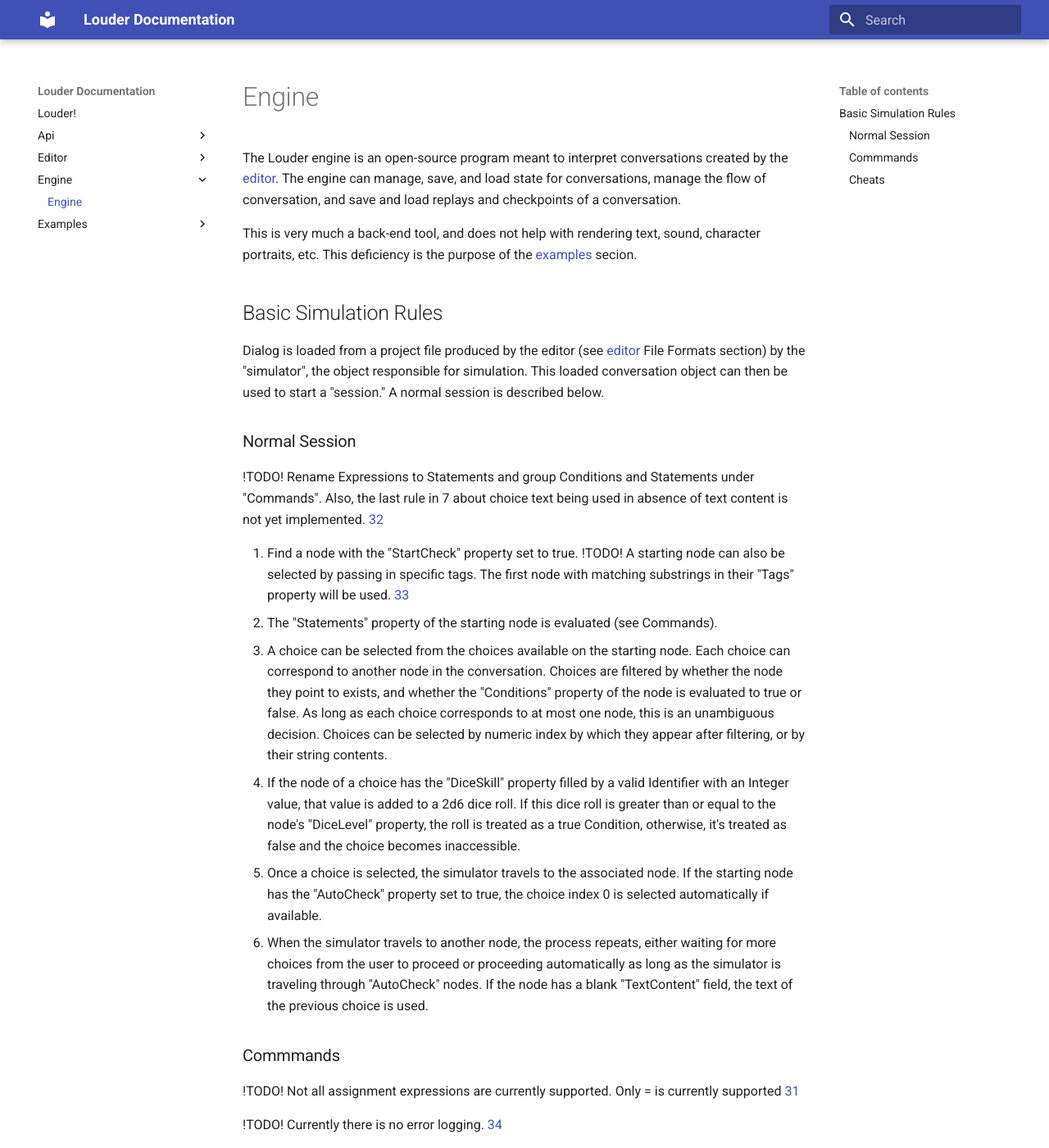
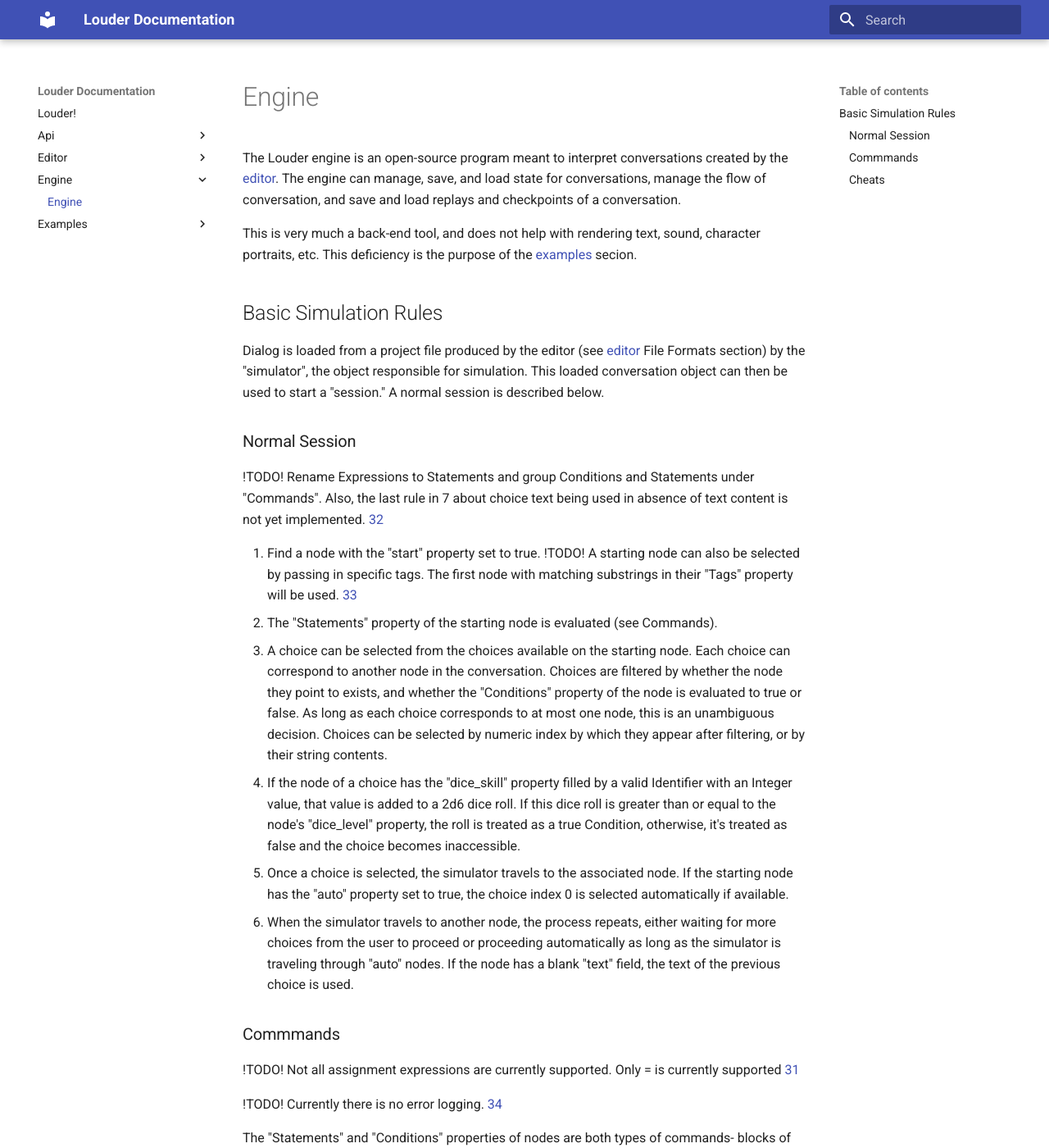
Before and after one commit to Roboticy3/Louder, an MkDocs documentation site: the page built from docs/docs/engine/index.md, in a window 1280 px wide and 1400 px high. Shown: the whole window at 82% size. Built offline with MkDocs 1.6.1 and Material for MkDocs 9.7.7, drawn with Linux system fonts in a browser that asks for light colours; some of the changed text lies outside the part shown.

Commit message:
improve naming system for fields in hub.tscn

```diff
--- a/docs/docs/engine/index.md
+++ b/docs/docs/engine/index.md
@@ -15,12 +15,12 @@ Dialog is loaded from a project file produced by the editor (see [editor](/edito
 ### Normal Session
 !TODO! Rename Expressions to Statements and group Conditions and Statements under "Commands". Also, the last rule in 7 about choice text being used in absence of text content is not yet implemented. [32](https://github.com/Roboticy3/Louder/issues/32)
 
- 1. Find a node with the "StartCheck" property set to true. !TODO! A starting node can also be selected by passing in specific tags. The first node with matching substrings in their "Tags" property will be used. [33](https://github.com/Roboticy3/Louder/issues/33)
+ 1. Find a node with the "start" property set to true. !TODO! A starting node can also be selected by passing in specific tags. The first node with matching substrings in their "Tags" property will be used. [33](https://github.com/Roboticy3/Louder/issues/33)
  3. The "Statements" property of the starting node is evaluated (see Commands).
  4. A choice can be selected from the choices available on the starting node. Each choice can correspond to another node in the conversation. Choices are filtered by whether the node they point to exists, and whether the "Conditions" property of the node is evaluated to true or false. As long as each choice corresponds to at most one node, this is an unambiguous decision. Choices can be selected by numeric index by which they appear after filtering, or by their string contents.
- 5. If the node of a choice has the "DiceSkill" property filled by a valid Identifier with an Integer value, that value is added to a 2d6 dice roll. If this dice roll is greater than or equal to the node's "DiceLevel" property, the roll is treated as a true Condition, otherwise, it's treated as false and the choice becomes inaccessible.
- 6. Once a choice is selected, the simulator travels to the associated node. If the starting node has the "AutoCheck" property set to true, the choice index 0 is selected automatically if available.
- 7. When the simulator travels to another node, the process repeats, either waiting for more choices from the user to proceed or proceeding automatically as long as the simulator is traveling through "AutoCheck" nodes. If the node has a blank "TextContent" field, the text of the previous choice is used.
+ 5. If the node of a choice has the "dice_skill" property filled by a valid Identifier with an Integer value, that value is added to a 2d6 dice roll. If this dice roll is greater than or equal to the node's "dice_level" property, the roll is treated as a true Condition, otherwise, it's treated as false and the choice becomes inaccessible.
+ 6. Once a choice is selected, the simulator travels to the associated node. If the starting node has the "auto" property set to true, the choice index 0 is selected automatically if available.
+ 7. When the simulator travels to another node, the process repeats, either waiting for more choices from the user to proceed or proceeding automatically as long as the simulator is traveling through "auto" nodes. If the node has a blank "text" field, the text of the previous choice is used.
 
 ### Commmands
 !TODO! Not all assignment expressions are currently supported. Only = is currently supported [31](https://github.com/Roboticy3/Louder/issues/31)
@@ -52,5 +52,5 @@ Expressions always _evaluate_ to a value. The following values are treated as fa
 ### Cheats
 !TODO! Manual command sending, saving and loading are not yet implemented on the prototype simulator [30](https://github.com/Roboticy3/Louder/issues/30)
 
-The user can also manually manipulate the simulation outside of normal flow. This includes manually warping to a specific node with or without progressing through AutoCheck nodes, and running commands to either see what they evaluate to or manipulate the values of variables. The ability to read and write from the conversation state using commands is particularly useful for linking the simulation with the rest of a larger game, and the current state of the conversation can be saved out
+The user can also manually manipulate the simulation outside of normal flow. This includes manually warping to a specific node with or without progressing through auto nodes, and running commands to either see what they evaluate to or manipulate the values of variables. The ability to read and write from the conversation state using commands is particularly useful for linking the simulation with the rest of a larger game, and the current state of the conversation can be saved out
 to a list of newline separated commands which can then be replayed to reload a certain state.
```
Also changed, not shown: docs/docs/editor/index.md (+2 -2 lines), 9 other files.
